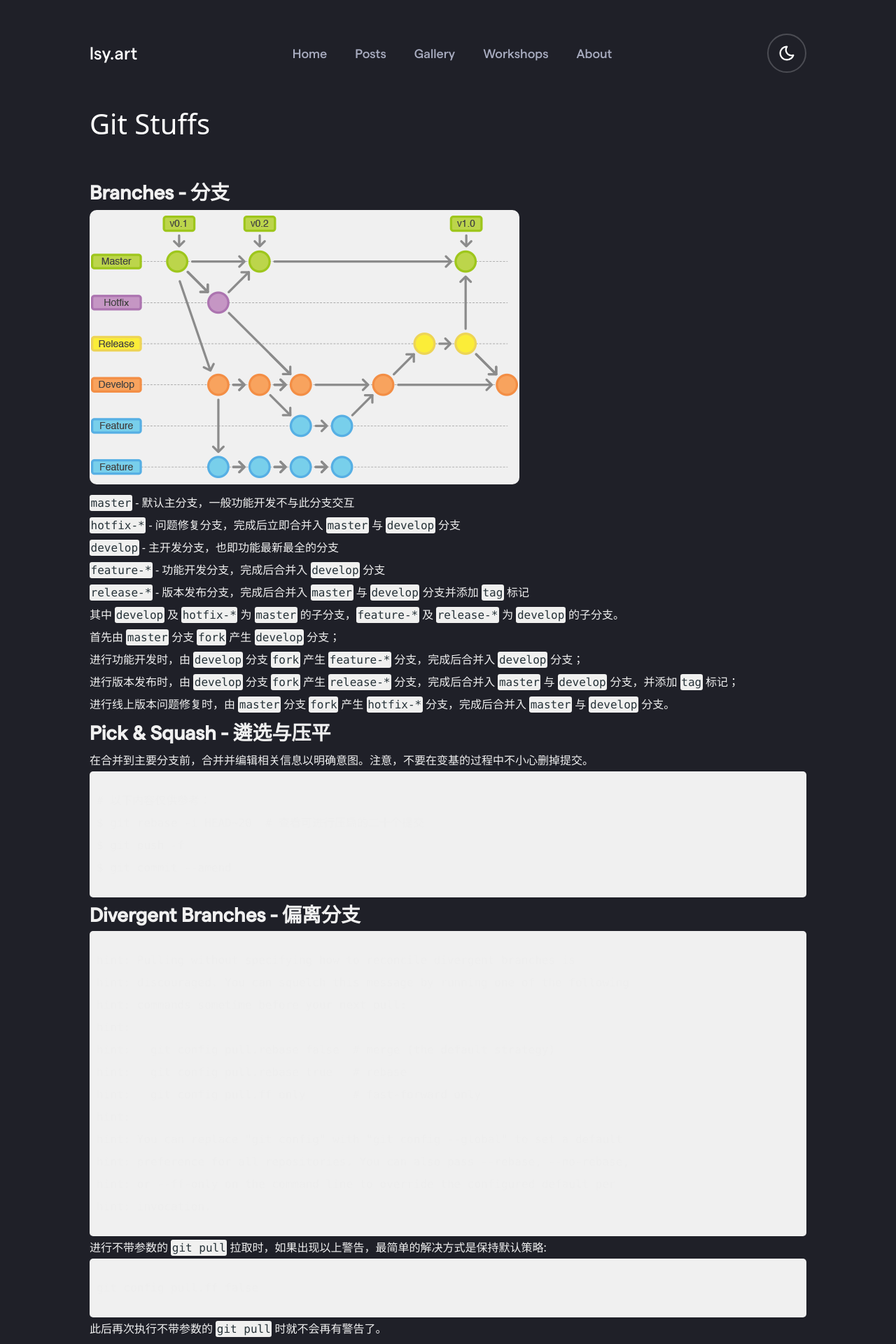
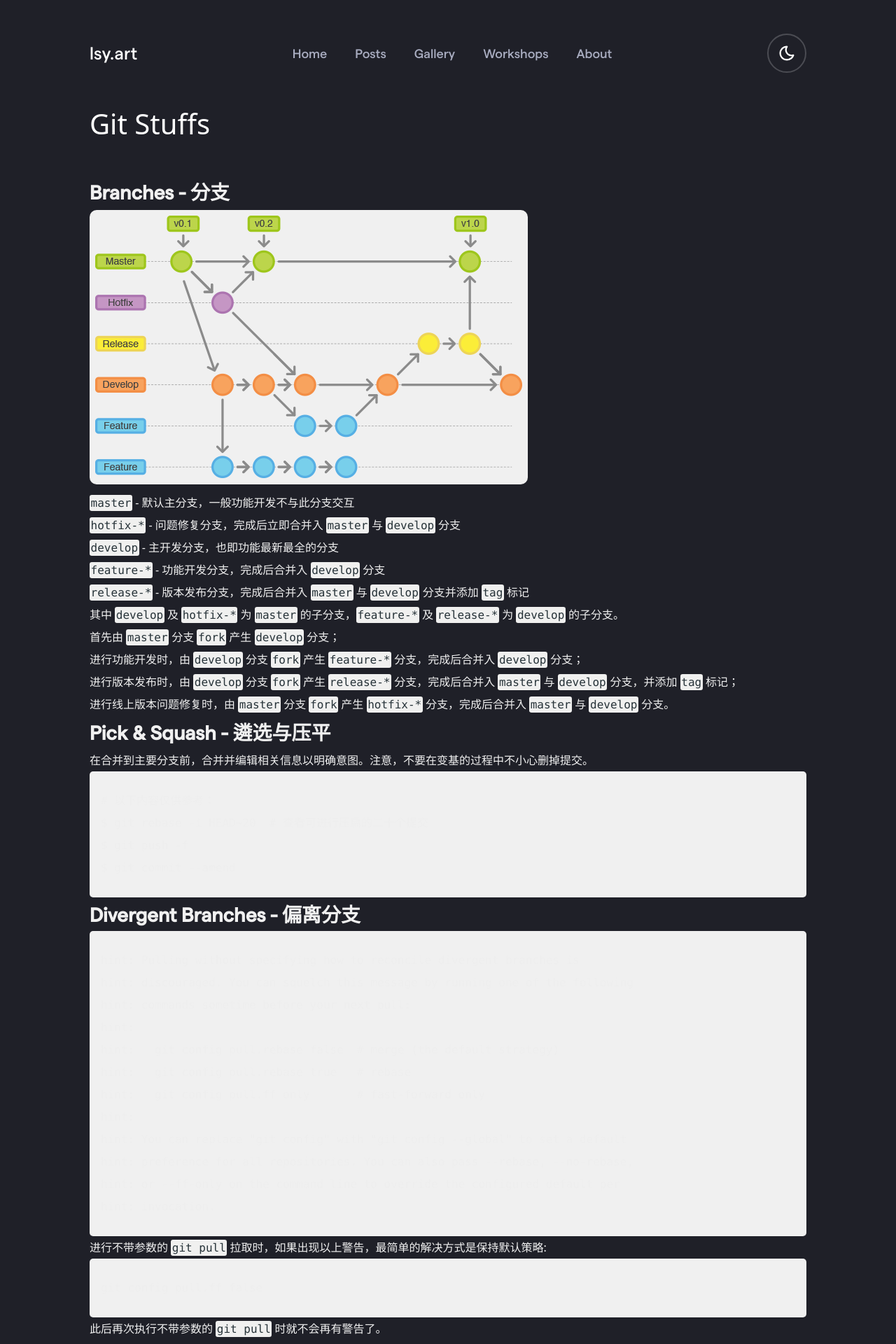
Before and after one commit to Meniny/lsy.art, a Jekyll site: the page built from _posts/2021-06-08-GitStuffs.md, in a window 1280 px wide. Shown: the top 1920 px of the page at 70% size. Built offline with Jekyll 4.4.1, drawn with Linux system fonts in a browser that asks for light colours; some web fonts are replaced.

Commit message:
css:post-content

```diff
--- a/assets/css/post-content.css
+++ b/assets/css/post-content.css
@@ -9,7 +9,7 @@
   white-space: pre-wrap;
 	color: #eee;
 	margin: 10px 0;
-	padding: 6px 0;
+	padding: 6px 6px;
 }
 
 .post-content h1 {
@@ -48,5 +48,5 @@
 	background-color: #f0f0f0;
 	border-radius: 10px;
 	margin: 10px 0;
-	padding: 6px 0;
+	padding: 6px 6px;
 }
```
